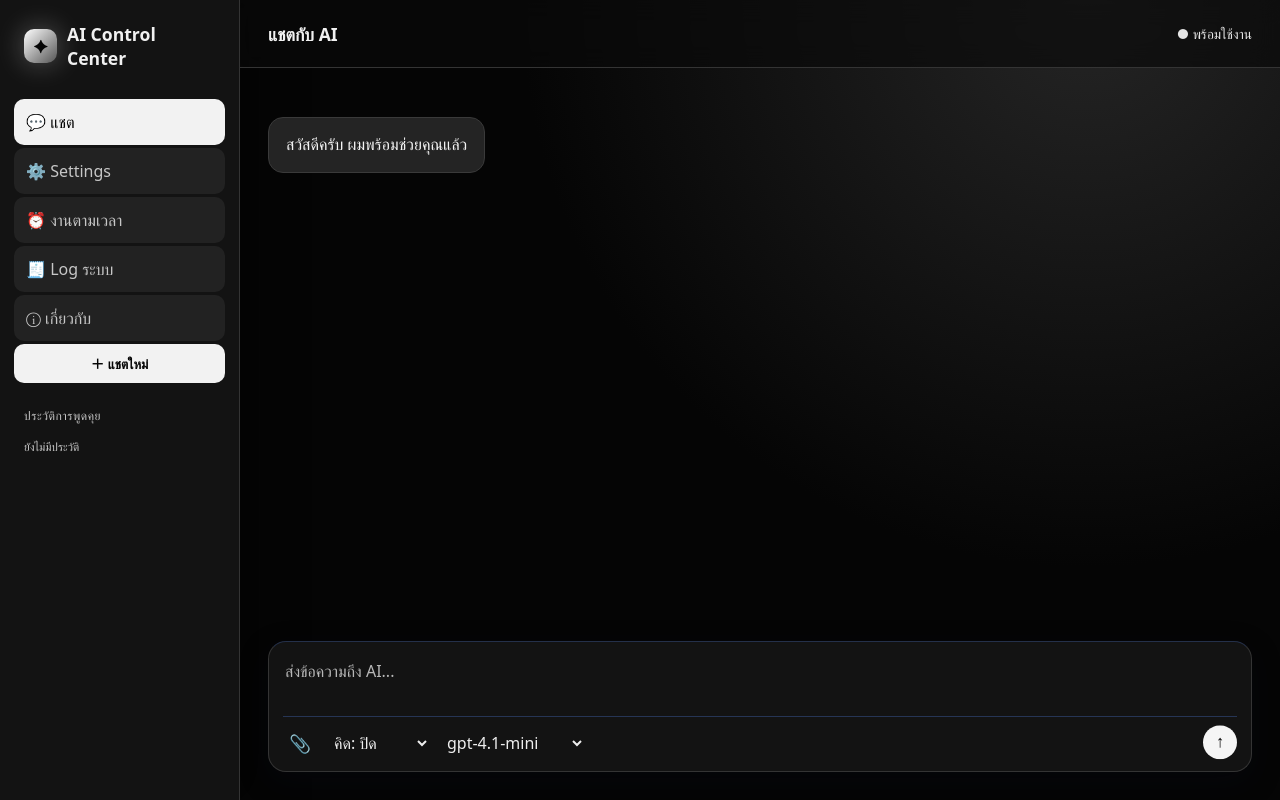
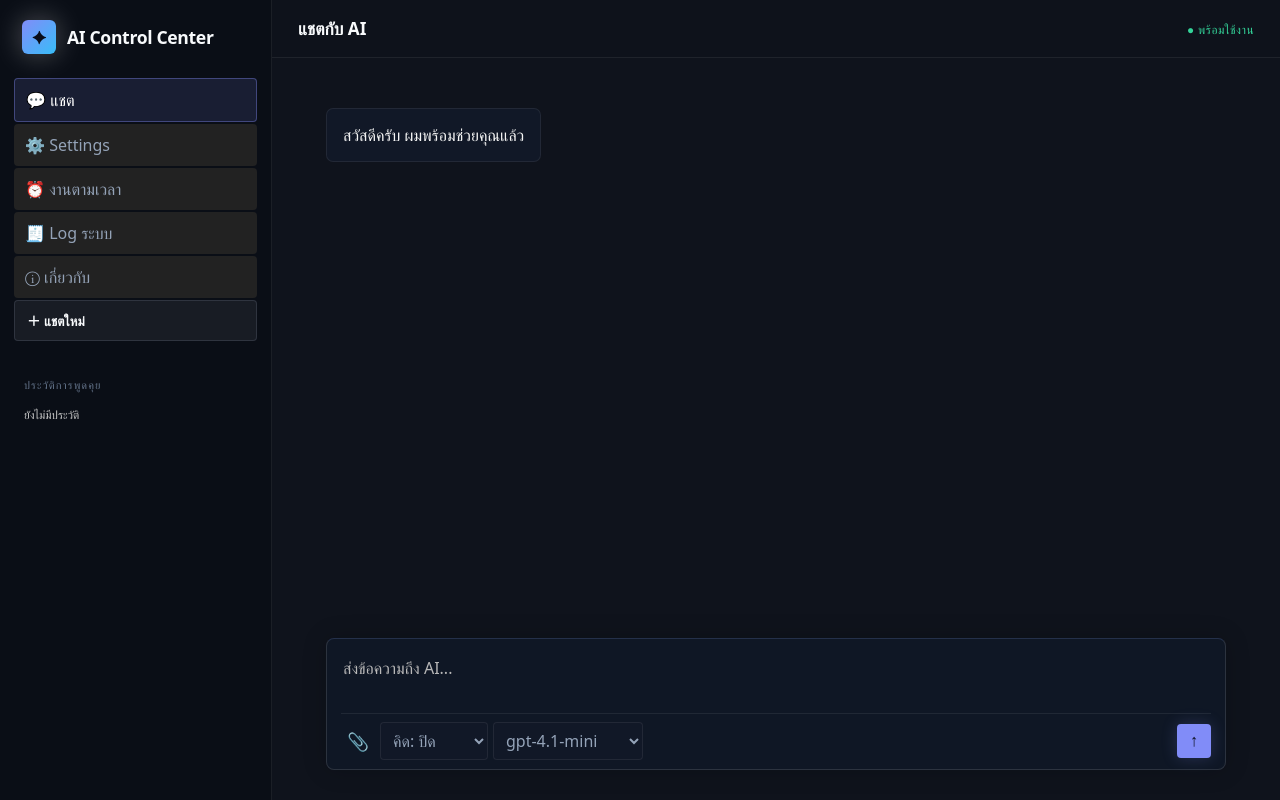
Before and after one commit to Taraphong/Agents-Mux, a Flask app: page / in a window 1280 px wide. Run offline with Flask 3, Linux system fonts and the light colour scheme; data that the repository does not hold is empty.

Commit message:
style: redesign interface as cyber command center

```diff
--- a/templates/index.html
+++ b/templates/index.html
@@ -893,6 +893,94 @@
         .full {
           grid-column: auto;
         }
+      }
+
+      /* Cyber Command Center redesign */
+      :root {
+        --void: #0b0f17;
+        --surface: #0f131c;
+        --panel: #111827;
+        --panel-hi: #1e293b;
+        --line: rgba(148, 163, 184, 0.18);
+        --line-soft: rgba(255, 255, 255, 0.07);
+        --indigo: #818cf8;
+        --cyan: #38bdf8;
+        --mint: #34d399;
+        --text: #f8fafc;
+        --muted: #94a3b8;
+        --dim: #64748b;
+      }
+      body {
+        background: var(--void);
+        color: var(--text);
+        font-family: Geist, system-ui, sans-serif;
+      }
+      .app { grid-template-columns: 272px 1fr; background: var(--surface); }
+      aside {
+        padding: 18px 14px;
+        background: #0a0e16;
+        border-right: 1px solid var(--line-soft);
+        box-shadow: none;
+      }
+      .brand { padding: 2px 8px 22px; gap: 11px; }
+      .brand-mark {
+        width: 34px; height: 34px; border-radius: 6px;
+        background: linear-gradient(135deg, var(--indigo), var(--cyan));
+        color: #090d18; box-shadow: 0 0 20px rgba(129,140,248,.28);
+      }
+      .brand span:last-child { font-family: "Space Grotesk", system-ui, sans-serif; letter-spacing: -.02em; }
+      .new-chat {
+        margin-bottom: 14px; padding: 10px 12px; border: 1px solid var(--line);
+        border-radius: 4px; background: #181c24; color: var(--text); text-align: left;
+      }
+      .new-chat:hover { background: #262a33; border-color: rgba(129,140,248,.55); }
+      nav button { margin: 2px 0; padding: 10px 11px; border-radius: 4px; color: var(--muted); }
+      nav button.active, nav button:hover {
+        color: #fff; background: rgba(129,140,248,.13); border: 1px solid rgba(129,140,248,.38);
+      }
+      .history-title { margin-top: 14px; color: var(--dim); font-size: .68rem; letter-spacing: .1em; }
+      .history-row { border-radius: 4px; }
+      .history-row:hover, .history-row.active { background: rgba(255,255,255,.05); }
+      .history-item { color: var(--muted); padding: 8px 6px 8px 10px; }
+      header {
+        height: 58px; padding: 0 26px; background: rgba(15,19,28,.9);
+        border-bottom: 1px solid var(--line-soft); backdrop-filter: blur(12px);
+      }
+      header h1 { font-family: "Space Grotesk", system-ui, sans-serif; font-size: 1.08rem; }
+      .status { color: var(--mint); font-size: .74rem; letter-spacing: .04em; }
+      .content { width: min(1120px, 100%); padding: 26px 30px 30px; height: calc(100vh - 58px); }
+      #chat-view { max-width: 900px; margin: 0 auto; }
+      #messages { padding: 12px 0 26px; }
+      .message { border-radius: 7px; margin: 12px 0; padding: 13px 16px; max-width: 78%; line-height: 1.65; }
+      .assistant { background: #111827; border: 1px solid var(--line-soft); }
+      .user { background: #131b2e; color: #eef2ff; border: 1px solid rgba(129,140,248,.28); }
+      .message-meta { color: var(--dim); }
+      .chat-form {
+        padding: 12px 14px 9px; border: 1px solid rgba(255,255,255,.12); border-radius: 8px;
+        background: rgba(17,24,39,.88); box-shadow: 0 0 24px rgba(0,0,0,.2); backdrop-filter: blur(14px);
+      }
+      .chat-form textarea { color: var(--text); min-height: 46px; }
+      .chat-tools { border-top: 1px solid var(--line-soft); padding-top: 8px; }
+      .chat-tools select { border: 1px solid var(--line-soft); border-radius: 4px; background: #111827; color: var(--muted); }
+      .attach-button { border-radius: 4px; }
+      .send-round { border-radius: 4px; background: var(--indigo); color: #101426; box-shadow: 0 0 16px rgba(129,140,248,.22); animation: none; }
+      .send-round:hover { background: #a5b4fc; }
+      .card { background: rgba(17,24,39,.78); border: 1px solid var(--line-soft); border-radius: 6px; padding: 20px; }
+      .card h2 { font-family: "Space Grotesk", system-ui, sans-serif; }
+      .hint, label, .cron-help { color: var(--muted); }
+      input, textarea, select { border-color: var(--line); border-radius: 4px; background: #0d1421; }
+      input:focus, textarea:focus, select:focus { border-color: var(--indigo); box-shadow: 0 0 0 3px rgba(129,140,248,.14); }
+      button { border-radius: 4px; background: var(--indigo); color: #101426; }
+      button:hover:not(:disabled) { background: #a5b4fc; box-shadow: 0 0 16px rgba(129,140,248,.16); }
+      .secondary, .modal-cancel { background: #1e293b; color: var(--text); }
+      .danger, .modal-danger { background: #3b1d29; color: #fecdd3; }
+      .notice { border-radius: 4px; background: rgba(52,211,153,.12); color: #a7f3d0; }
+      .log-row, .schedule-item { background: #111827; border-color: var(--line-soft); border-radius: 5px; }
+      @media (max-width: 700px) {
+        .app { display: block; }
+        header { height: 58px; padding: 0 14px; }
+        .content { padding: 14px 12px 16px; height: calc(100dvh - 58px); }
+        .message { max-width: 90%; }
       }
     </style>
   </head>
```
